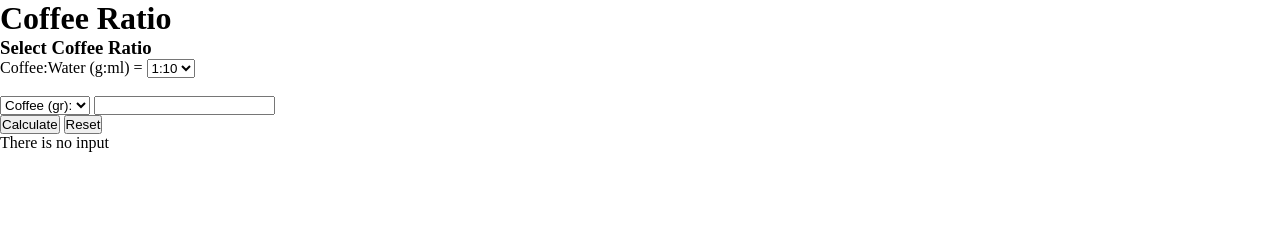
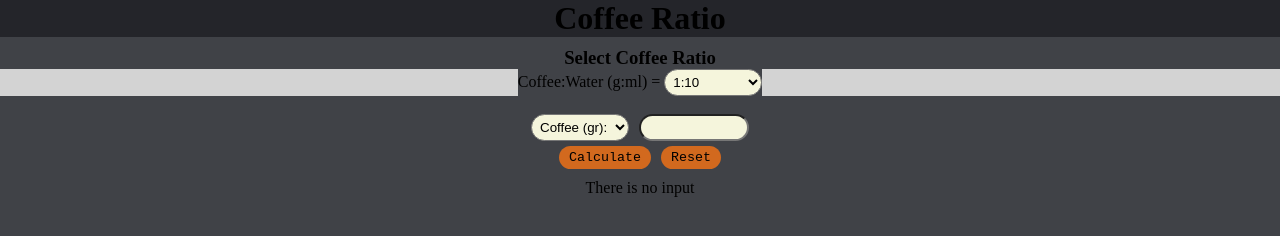
Before and after one commit to ivantrywicaksono/coffe-ratio, a plain HTML site: page index.html in a window 1280 px wide. Drawn offline with Linux system fonts and the light colour scheme.

Commit message:
fixing style and index

```diff
--- a/index.html
+++ b/index.html
@@ -26,8 +26,7 @@
     </form>
         <br>
     <form class="amountInput">
-        <div id="inputAmount">
-            <form>
+        <div class="inputAmount">
                 <select name="" id="material">
                     <option value="coffee">Coffee (gr): </option>
                     <option value="water">Water (ml): </option>
@@ -43,13 +42,12 @@
                     <option value="200"></option>
                     <option value="300"></option>
                 </datalist>
-            </form>
            </div>
-            <div id="button">
+            <div class="button">
                 <button type="button" onclick="coffeeRatio()">Calculate</button>
                 <button type="reset">Reset</button>
             </div>
-            <div id="resultSpace">
+            <div class="resultSpace">
                 <span id="result">There is no input</span>
             </div>
     </form>
--- a/style.css
+++ b/style.css
@@ -1,13 +1,56 @@
 * {
   margin: 0px;
   padding: 0px;
+  background-color: #404247;
+}
+input, select {
+  background-color: beige;
+  border-radius: 25px;
+  padding: 4px;
+  width: 98px;
 }
 header {
   display: flex;
-  justify-content: space-between;
+  justify-content: center;
   align-items: center;
+  background-color: #24252A;
+}
+h1 {
+  background-color: #24252A;
+}
+button {
+  background-color: chocolate;
+  padding: 4px 10px;
+  border: none;
+  border-radius: 25px;
+  font-family: monospace;
 }
 h3 {
+  margin-top: 10px;
+  display: flex;
   justify-content: center;
 }
-.cwratio
+.cwratio {
+  display: flex;
+  background-color: lightgray;
+  justify-content: center;
+}
+.inputAmount {
+  display: flex;
+  justify-content: center;
+  gap: 10px;
+}
+.button {
+  margin-top: 5px;
+  display: flex;
+  justify-content: center;
+  gap: 10px;
+}
+.resultSpace {
+  display: flex;
+  margin-top: 10px;
+  justify-content: center;
+}
+button:hover {
+  background-color: rgb(37, 151, 37);
+}
```
